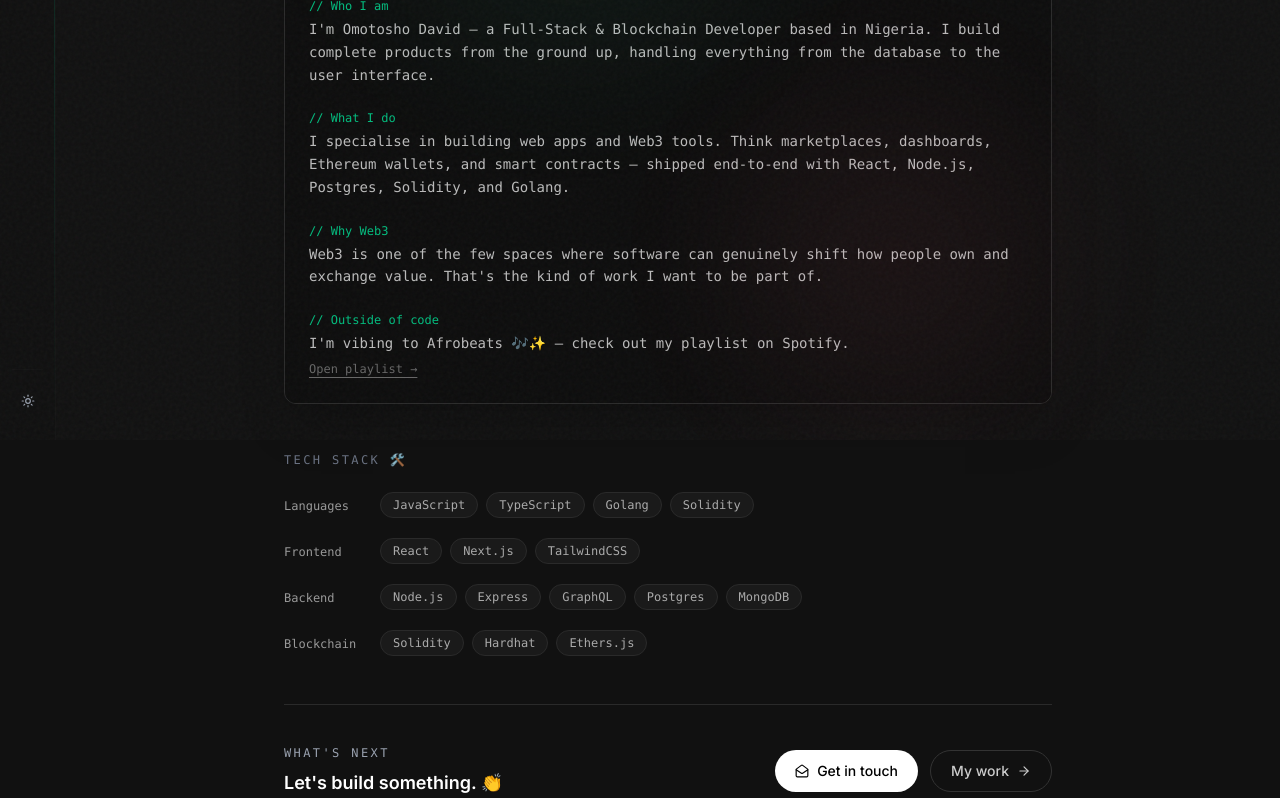
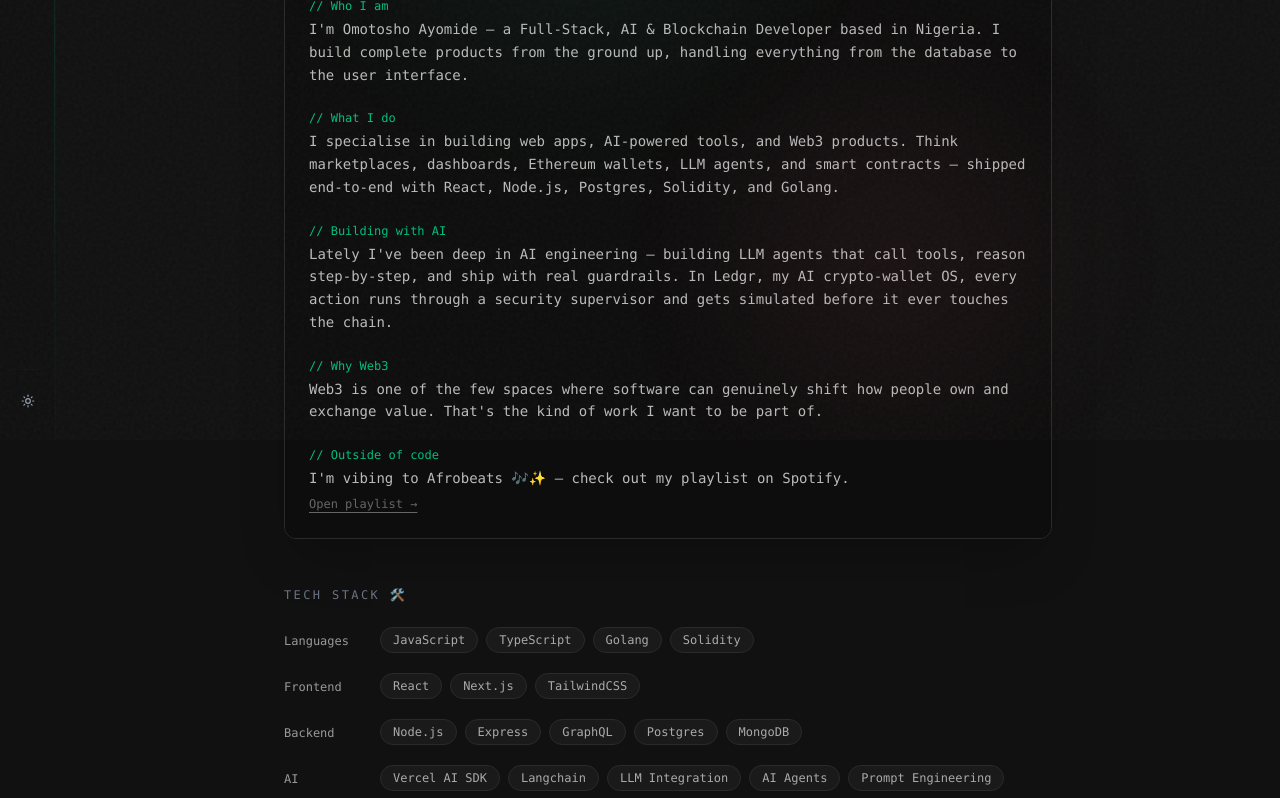
Before and after one commit to O-Midey/Portfolio, a Next.js app: page /about in a window 1280 px wide. Shown: the part 360-1158 px from the top of the page. Built offline with nearby package versions, Linux system fonts and the light colour scheme.

Commit message:
feat: enhance portfolio content with AI focus and update skills section

```diff
--- a/src/app/about/page.tsx
+++ b/src/app/about/page.tsx
@@ -6,11 +6,15 @@ import { MailOpen, ArrowRight } from "lucide-react";
 const SECTIONS = [
   {
     heading: "Who I am",
-    body: "I'm Omotosho David — a Full-Stack & Blockchain Developer based in Nigeria. I build complete products from the ground up, handling everything from the database to the user interface.",
+    body: "I'm Omotosho Ayomide — a Full-Stack, AI & Blockchain Developer based in Nigeria. I build complete products from the ground up, handling everything from the database to the user interface.",
   },
   {
     heading: "What I do",
-    body: "I specialise in building web apps and Web3 tools. Think marketplaces, dashboards, Ethereum wallets, and smart contracts — shipped end-to-end with React, Node.js, Postgres, Solidity, and Golang.",
+    body: "I specialise in building web apps, AI-powered tools, and Web3 products. Think marketplaces, dashboards, Ethereum wallets, LLM agents, and smart contracts — shipped end-to-end with React, Node.js, Postgres, Solidity, and Golang.",
+  },
+  {
+    heading: "Building with AI",
+    body: "Lately I've been deep in AI engineering — building LLM agents that call tools, reason step-by-step, and ship with real guardrails. In Ledgr, my AI crypto-wallet OS, every action runs through a security supervisor and gets simulated before it ever touches the chain.",
   },
   {
     heading: "Why Web3",
@@ -19,7 +23,10 @@ const SECTIONS = [
   {
     heading: "Outside of code",
     body: "I'm vibing to Afrobeats 🎶✨ — check out my playlist on Spotify.",
-    link: { label: "Open playlist →", href: "https://open.spotify.com/user/31jibew2j4bcfy3edf6ezxorcbxu/playlists" },
+    link: {
+      label: "Open playlist →",
+      href: "https://open.spotify.com/user/31jibew2j4bcfy3edf6ezxorcbxu/playlists",
+    },
   },
 ];
 
@@ -28,20 +35,26 @@ export default function AboutPage() {
 
   useEffect(() => {
     if (visible >= SECTIONS.length) return;
-    const t = setTimeout(() => setVisible(v => v + 1), visible === 0 ? 300 : 600);
+    const t = setTimeout(
+      () => setVisible((v) => v + 1),
+      visible === 0 ? 300 : 600,
+    );
     return () => clearTimeout(t);
   }, [visible]);
 
   return (
     <section className="relative min-h-screen bg-[#fafafa] dark:bg-[#111] px-4 sm:px-6 lg:px-8 py-12 sm:py-20">
       <div className="max-w-3xl mx-auto">
-
         {/* Header */}
         <div className="mb-10">
-          <p className="text-xs font-mono tracking-[0.2em] text-gray-500 uppercase mb-3">about me</p>
+          <p className="text-xs font-mono tracking-[0.2em] text-gray-500 uppercase mb-3">
+            about me
+          </p>
           <h1 className="text-5xl sm:text-6xl md:text-7xl font-black text-gray-900 dark:text-white tracking-tighter leading-none mb-4">
-            Full-Stack &<br />
-            <span className="text-gray-400 dark:text-[#999]">Blockchain Dev.</span>
+            Full-Stack, AI &<br />
+            <span className="text-gray-400 dark:text-[#999]">
+              Blockchain Dev.
+            </span>
           </h1>
         </div>
 
@@ -52,7 +65,9 @@ export default function AboutPage() {
             <span className="w-3 h-3 rounded-full bg-rose-400" />
             <span className="w-3 h-3 rounded-full bg-amber-400" />
             <span className="w-3 h-3 rounded-full bg-emerald-400" />
-            <span className="ml-3 text-xs font-mono text-gray-400 dark:text-[#555]">omotosho@portfolio ~ about.txt</span>
+            <span className="ml-3 text-xs font-mono text-gray-400 dark:text-[#555]">
+              omotosho@portfolio ~ about.txt
+            </span>
           </div>
 
           {/* Content */}
@@ -63,32 +78,46 @@ export default function AboutPage() {
                 className={`transition-all duration-500 ${i < visible ? "opacity-100 translate-y-0" : "opacity-0 translate-y-2"}`}
               >
                 <p className="text-xs font-mono text-emerald-500 mb-1">{`// ${s.heading}`}</p>
-                <p className="text-sm text-gray-800 dark:text-[#bbb] leading-relaxed font-mono">{s.body}</p>
+                <p className="text-sm text-gray-800 dark:text-[#bbb] leading-relaxed font-mono">
+                  {s.body}
+                </p>
                 {s.link && (
-                  <a href={s.link.href} target="_blank" rel="noopener noreferrer"
-                    className="text-xs font-mono text-gray-400 dark:text-[#666] hover:text-gray-900 dark:hover:text-white underline underline-offset-4 transition-colors mt-1 inline-block">
+                  <a
+                    href={s.link.href}
+                    target="_blank"
+                    rel="noopener noreferrer"
+                    className="text-xs font-mono text-gray-400 dark:text-[#666] hover:text-gray-900 dark:hover:text-white underline underline-offset-4 transition-colors mt-1 inline-block"
+                  >
                     {s.link.label}
                   </a>
                 )}
               </div>
             ))}
             {visible < SECTIONS.length && (
-              <span className="inline-block animate-pulse text-emerald-500 font-mono">▋</span>
+              <span className="inline-block animate-pulse text-emerald-500 font-mono">
+                ▋
+              </span>
             )}
           </div>
         </div>
 
         {/* Skills */}
         <div className="mb-12">
-          <p className="text-xs font-mono tracking-[0.2em] text-gray-500 uppercase mb-6">tech stack 🛠️</p>
+          <p className="text-xs font-mono tracking-[0.2em] text-gray-500 uppercase mb-6">
+            tech stack 🛠️
+          </p>
           <div className="space-y-5">
             {skillGroups.map((group) => (
               <div key={group.label} className="flex gap-4 items-start">
-                <p className="text-xs text-gray-500 dark:text-[#999] font-mono w-20 shrink-0 pt-1.5">{group.label}</p>
+                <p className="text-xs text-gray-500 dark:text-[#999] font-mono w-20 shrink-0 pt-1.5">
+                  {group.label}
+                </p>
                 <div className="flex flex-wrap gap-2">
                   {group.skills.map((skill) => (
-                    <span key={skill}
-                      className="px-3 py-1 bg-gray-100 dark:bg-[#1a1a1a] border border-gray-300 dark:border-[#2a2a2a] text-gray-700 dark:text-[#aaa] text-xs font-mono rounded-full hover:bg-gray-200 dark:hover:bg-[#222] transition-colors duration-200 cursor-default">
+                    <span
+                      key={skill}
+                      className="px-3 py-1 bg-gray-100 dark:bg-[#1a1a1a] border border-gray-300 dark:border-[#2a2a2a] text-gray-700 dark:text-[#aaa] text-xs font-mono rounded-full hover:bg-gray-200 dark:hover:bg-[#222] transition-colors duration-200 cursor-default"
+                    >
                       {skill}
                     </span>
                   ))}
@@ -101,21 +130,28 @@ export default function AboutPage() {
         {/* CTA */}
         <div className="border-t border-gray-100 dark:border-[#2a2a2a] pt-10 flex flex-col sm:flex-row items-start sm:items-center justify-between gap-6">
           <div>
-            <p className="text-xs font-mono tracking-[0.2em] text-gray-400 uppercase mb-2">what&apos;s next</p>
-            <p className="text-gray-900 dark:text-white font-semibold text-lg">Let&apos;s build something. 👏</p>
+            <p className="text-xs font-mono tracking-[0.2em] text-gray-400 uppercase mb-2">
+              what&apos;s next
+            </p>
+            <p className="text-gray-900 dark:text-white font-semibold text-lg">
+              Let&apos;s build something. 👏
+            </p>
           </div>
           <div className="flex gap-3">
-            <a href="mailto:talk2adeoluwa2310@gmail.com"
-              className="inline-flex items-center gap-2 px-5 py-2.5 bg-[#111] dark:bg-white dark:text-black text-white text-sm font-medium rounded-full hover:bg-[#333] dark:hover:bg-gray-200 transition-all duration-200 hover:scale-105">
+            <a
+              href="mailto:talk2adeoluwa2310@gmail.com"
+              className="inline-flex items-center gap-2 px-5 py-2.5 bg-[#111] dark:bg-white dark:text-black text-white text-sm font-medium rounded-full hover:bg-[#333] dark:hover:bg-gray-200 transition-all duration-200 hover:scale-105"
+            >
               <MailOpen className="w-3.5 h-3.5" /> Get in touch
             </a>
-            <a href="/projects"
-              className="inline-flex items-center gap-2 px-5 py-2.5 border border-gray-200 dark:border-[#333] text-gray-700 dark:text-[#ccc] text-sm font-medium rounded-full hover:bg-gray-50 dark:hover:bg-[#1a1a1a] transition-all duration-200">
+            <a
+              href="/projects"
+              className="inline-flex items-center gap-2 px-5 py-2.5 border border-gray-200 dark:border-[#333] text-gray-700 dark:text-[#ccc] text-sm font-medium rounded-full hover:bg-gray-50 dark:hover:bg-[#1a1a1a] transition-all duration-200"
+            >
               My work <ArrowRight className="w-3.5 h-3.5" />
             </a>
           </div>
         </div>
-
       </div>
     </section>
   );
--- a/src/app/components/Sidebar.tsx
+++ b/src/app/components/Sidebar.tsx
@@ -61,7 +61,7 @@ const CHARS = "ABCDEFGHIJKLMNOPQRSTUVWXYZ";export default function Sidebar() {
     <div
       onMouseEnter={() => setExpanded(true)}
       onMouseLeave={() => setExpanded(false)}
-      className={`hidden md:flex fixed top-0 left-0 h-screen flex-col bg-[#fafafa]/80 dark:bg-[#111]/80 backdrop-blur-sm border-r border-gray-100/50 dark:border-[#1a1a1a]/50 z-40 transition-all duration-300 ease-in-out overflow-hidden ${expanded ? "w-52 px-4" : "w-14 px-2"}`}
+      className={`hidden md:flex fixed top-0 left-0 h-screen flex-col bg-[#fafafa]/80 dark:bg-[#111]/80 backdrop-blur-sm border-r border-gray-100/50 dark:border-[#1a1a1a]/50 z-40 transition-all duration-300 ease-in-out overflow-hidden select-none ${expanded ? "w-52 px-4" : "w-14 px-2"}`}
     >
       {/* Animated gradient border on right edge */}
       <div className="absolute right-0 top-0 w-[1px] h-full bg-gradient-to-b from-transparent via-emerald-400/40 to-transparent animate-[sidebar-glow_3s_ease-in-out_infinite]" />
--- a/src/app/data/skills.ts
+++ b/src/app/data/skills.ts
@@ -13,6 +13,12 @@ export const skills = [
   "Postgres",
   "GraphQL",
   "Express",
+  "Vercel AI SDK",
+  "Langchain",
+  "LLM Integration",
+  "AI Agents",
+  "Prompt Engineering",
+  "Context Engineering",
 ];
 
 export const skillGroups = [
@@ -32,6 +38,18 @@ export const skillGroups = [
     skills: ["Node.js", "Express", "GraphQL", "Postgres", "MongoDB"],
   },
   {
+    label: "AI",
+    color: "bg-indigo-50 text-indigo-800 border border-indigo-100",
+    skills: [
+      "Vercel AI SDK",
+      "Langchain",
+      "LLM Integration",
+      "AI Agents",
+      "Prompt Engineering",
+      "Context Engineering",
+    ],
+  },
+  {
     label: "Blockchain",
     color: "bg-orange-50 text-orange-800 border border-orange-100",
     skills: ["Solidity", "Hardhat", "Ethers.js"],
--- a/src/app/globals.css
+++ b/src/app/globals.css
@@ -11,6 +11,10 @@ body {
 @media (max-width: 768px) {
   body {
     cursor: auto;
+  }
+  .cursor-dot,
+  .cursor-ring {
+    display: none;
   }
 }
 
@@ -38,7 +42,7 @@ body {
     display: block;
   }
   .cursor-ring {
-    display: block;
+    display: flex;
   }
   /* Keep the custom cursor on interactive elements — the UA stylesheet sets
      pointer/default on links & buttons, which would otherwise show the native
@@ -68,6 +72,8 @@ body {
   height: 32px;
   border: 1.5px solid #111;
   border-radius: 50%;
+  align-items: center;
+  justify-content: center;
   pointer-events: none;
   z-index: 9998;
   opacity: 0.4;
@@ -77,7 +83,6 @@ body {
     opacity 0.25s,
     background 0.25s,
     border-color 0.25s;
-  display: none;
 }
 
 .cursor-ring--hover {
@@ -93,6 +98,44 @@ body {
 
 .dark .cursor-ring--hover {
   background: #fff;
+}
+
+/* Link cursor — arrow inside the filled ring (→ internal, ↗ external) */
+.cursor-arrow {
+  font-family: ui-monospace, SFMono-Regular, Menlo, monospace;
+  font-size: 14px;
+  font-weight: 700;
+  line-height: 1;
+  color: #fff;
+  opacity: 0;
+  transform: scale(0.4);
+  transition:
+    opacity 0.2s ease,
+    transform 0.2s cubic-bezier(0.23, 1, 0.32, 1);
+}
+
+/* Solid, full-opacity ring for links so the arrow stays visible
+   (opacity on the ring would cascade to the arrow and hide it). */
+.cursor-ring--link {
+  width: 46px;
+  height: 46px;
+  opacity: 1;
+  background: #111;
+  border-color: #111;
+}
+
+.dark .cursor-ring--link {
+  background: #fff;
+  border-color: #fff;
+}
+
+.cursor-ring--link .cursor-arrow {
+  opacity: 1;
+  transform: scale(1);
+}
+
+.dark .cursor-arrow {
+  color: #111;
 }
 
 /* Dot grid background */
--- a/src/app/layout.tsx
+++ b/src/app/layout.tsx
@@ -6,7 +6,19 @@ import "./globals.css";
 const inter = Inter({ subsets: ["latin"] });
 export const metadata = {
   title: "Omotosho Ayomide ",
-  description: "Full-Stack & Blockchain Developer building Web3 apps and full-stack products",
+  description:
+    "AI Engineer and Full-Stack & Blockchain Developer building AI-powered, Web3, and full-stack products",
+  keywords: [
+    "AI Engineer",
+    "AI Engineering",
+    "LLM",
+    "AI Agents",
+    "Full-Stack Developer",
+    "Blockchain Developer",
+    "Web3",
+    "Next.js",
+    "Omotosho David",
+  ],
   icons: { icon: "/icon.svg" },
 };
 
--- a/src/app/page.tsx
+++ b/src/app/page.tsx
@@ -149,7 +149,7 @@ export default function HomePage() {
           <p className="text-sm sm:text-base text-gray-600 dark:text-[#888] font-light leading-relaxed">
             I build products end-to-end —{" "}
             <span className="text-gray-800 dark:text-[#ccc] font-medium">
-              shipping real apps across the full stack and on-chain.
+              shipping real apps across the full stack, on-chain, and with AI in the loop.
             </span>
           </p>
 
```
Also changed, not shown: src/app/components/CursorTrailer.tsx (+41 -18 lines), src/app/projects/page.tsx (+4 -4 lines).
